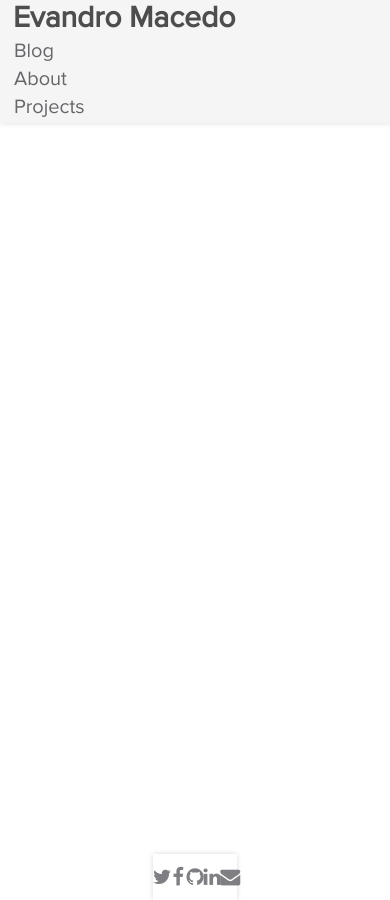
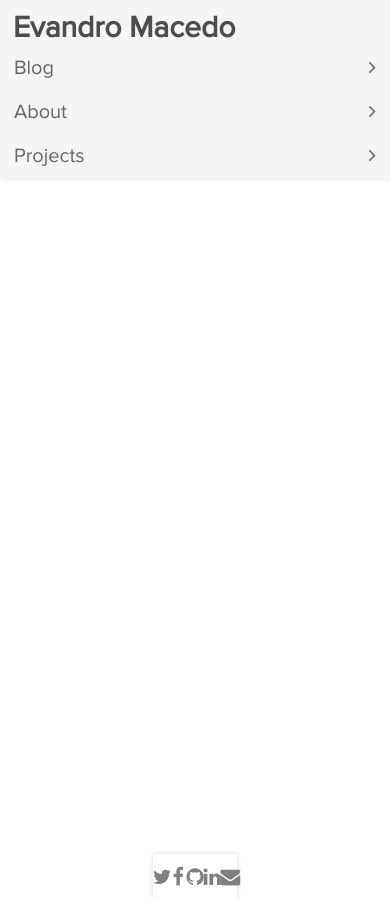
Before and after one commit to evandrohcm/evandrohcm.github.io, a Jekyll site: the page built from index.html, in a window 390 px wide. Built offline with Jekyll 4.4.1, drawn with Linux system fonts in a browser that asks for light colours.

Commit message:
Adjusts the margin of nav itens

```diff
--- a/_includes/nav.html
+++ b/_includes/nav.html
@@ -15,9 +15,9 @@
   <nav id="main-nav">
     <ul class="nav-list">
 
-      <li class="nav-list-item"><a href="#">Blog</a></li>
-      <li class="nav-list-item"><a href="#">About</a></li>
-      <li class="nav-list-item"><a href="#">Projects</a></li>
+      <li class="nav-list-item"><a href="#">Blog<i class="fa fa-angle-right nav-arrow"></i></a></li>
+      <li class="nav-list-item"><a href="#">About<i class="fa fa-angle-right nav-arrow"></i></a></li>
+      <li class="nav-list-item"><a href="#">Projects<i class="fa fa-angle-right nav-arrow"></i></a></li>
 
     </ul> <!-- end .nav-list -->
   </nav> <!-- end #main-nav -->
--- a/assets/css/main.scss
+++ b/assets/css/main.scss
@@ -153,6 +153,12 @@ embed {
 
 }
 
+.nav-arrow {
+  display: none;
+  position: relative;
+  bottom: -1px;
+}
+
 
 /* --- Mobile --- */
 
@@ -164,8 +170,7 @@ embed {
   }
 
   .presentation-title {
-    margin-left: 1.3em;
-  }
+    padding: 1em 0 1em 1.3em;
 
     .presentation-description {
       display: none;
@@ -174,6 +179,8 @@ embed {
     /* It will maybe change with the new logo */
     .presentation-name {
       text-transform: none;
+      margin: 0;
+    }
   }
 
   .nav-list {
@@ -183,10 +190,13 @@ embed {
   }
 
   .nav-list-item {
-    margin-bottom: 0.2em;
+    margin-bottom: 1em;
     text-align: left;
+    width: 100%;
 
-    width: 100%;
+    &:last-child {
+      margin-bottom: 0.5em;
+    }
 
     a {
       margin-left: 0.7em;
@@ -198,6 +208,12 @@ embed {
       transition: text-shadow 0.1s linear;
     }
 
+  }
+
+  .nav-arrow {
+    display: inline;
+    float: right;
+    margin-right: 0.7em;
   }
 
 }
```
Lines whose indentation alone changed are shown as unchanged.
